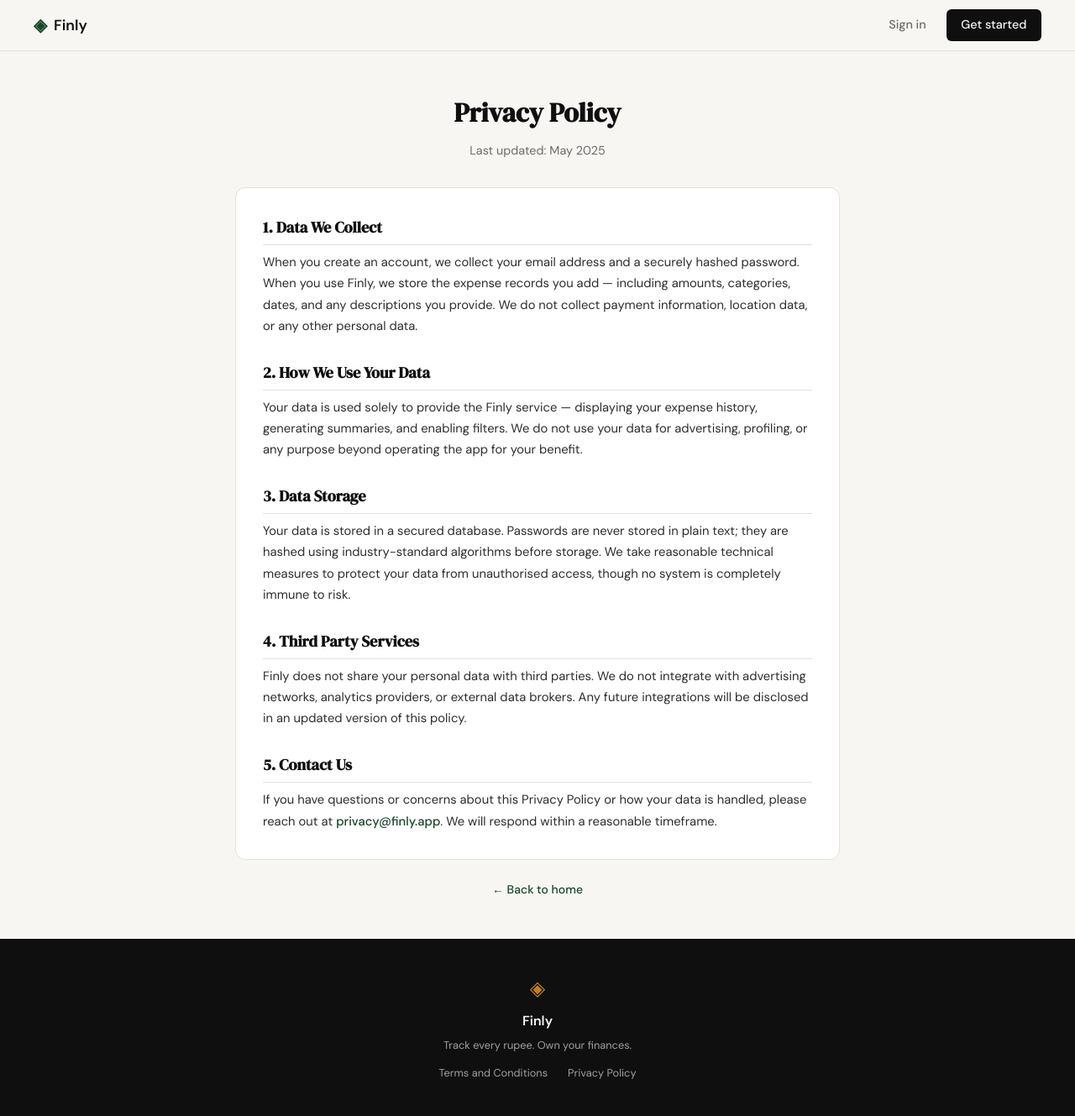
After one commit to 22f3000804/finly, a Flask app: page /privacy in a window 1280 px wide. The commit adds this page. Shown: the whole page at 84% size. Run offline with Flask 3, Linux system fonts and the light colour scheme.

Commit message:
landing: add privacy policy page and route

```diff
--- a/app.py
+++ b/app.py
@@ -31,6 +31,11 @@ def terms():
     return render_template("terms.html")
 
 
+@app.route("/privacy")
+def privacy():
+    return render_template("privacy.html")
+
+
 @app.route("/logout")
 def logout():
     return "Logout — coming in Step 3"
--- a/static/css/style.css
+++ b/static/css/style.css
@@ -410,6 +410,31 @@ a { color: inherit; text-decoration: none; }
     margin-bottom: 1.5rem;
 }
 
+.auth-card h2 {
+    font-family: var(--font-display);
+    font-size: 1.15rem;
+    color: var(--ink);
+    margin: 1.75rem 0 0.5rem;
+    padding-bottom: 0.35rem;
+    border-bottom: 1px solid var(--border);
+}
+
+.auth-card h2:first-child { margin-top: 0; }
+
+.auth-card p {
+    font-size: 0.925rem;
+    color: var(--ink-soft);
+    line-height: 1.7;
+    margin: 0;
+}
+
+.auth-card a {
+    color: var(--accent);
+    font-weight: 500;
+}
+
+.auth-card a:hover { text-decoration: underline; }
+
 .auth-error {
     background: var(--danger-light);
     color: var(--danger);
--- a/templates/base.html
+++ b/templates/base.html
@@ -36,7 +36,7 @@
             <p class="footer-copy">Track every rupee. Own your finances.</p>
             <div class="footer-links">
                 <a href="/terms">Terms and Conditions</a>
-                <a href="#">Privacy Policy</a>
+                <a href="/privacy">Privacy Policy</a>
             </div>
         </div>
     </footer>
--- /dev/null
+++ b/templates/privacy.html
@@ -0,0 +1,41 @@
+{% extends "base.html" %}
+
+{% block title %}Privacy Policy — Finly{% endblock %}
+
+{% block content %}
+
+<section class="auth-section">
+    <div class="auth-container" style="max-width: 720px;">
+
+        <div class="auth-header">
+            <h1 class="auth-title">Privacy Policy</h1>
+            <p class="auth-subtitle">Last updated: May 2025</p>
+        </div>
+
+        <div class="auth-card" style="text-align: left;">
+
+            <h2>1. Data We Collect</h2>
+            <p>When you create an account, we collect your email address and a securely hashed password. When you use Finly, we store the expense records you add — including amounts, categories, dates, and any descriptions you provide. We do not collect payment information, location data, or any other personal data.</p>
+
+            <h2>2. How We Use Your Data</h2>
+            <p>Your data is used solely to provide the Finly service — displaying your expense history, generating summaries, and enabling filters. We do not use your data for advertising, profiling, or any purpose beyond operating the app for your benefit.</p>
+
+            <h2>3. Data Storage</h2>
+            <p>Your data is stored in a secured database. Passwords are never stored in plain text; they are hashed using industry-standard algorithms before storage. We take reasonable technical measures to protect your data from unauthorised access, though no system is completely immune to risk.</p>
+
+            <h2>4. Third Party Services</h2>
+            <p>Finly does not share your personal data with third parties. We do not integrate with advertising networks, analytics providers, or external data brokers. Any future integrations will be disclosed in an updated version of this policy.</p>
+
+            <h2>5. Contact Us</h2>
+            <p>If you have questions or concerns about this Privacy Policy or how your data is handled, please reach out at <a href="mailto:privacy@finly.app">privacy@finly.app</a>. We will respond within a reasonable timeframe.</p>
+
+        </div>
+
+        <p class="auth-switch">
+            <a href="{{ url_for('landing') }}">← Back to home</a>
+        </p>
+
+    </div>
+</section>
+
+{% endblock %}
```
